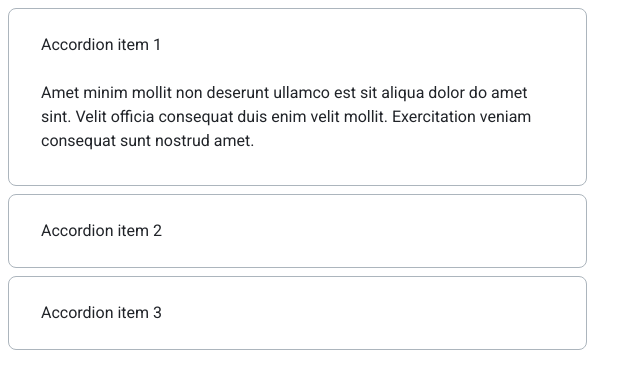
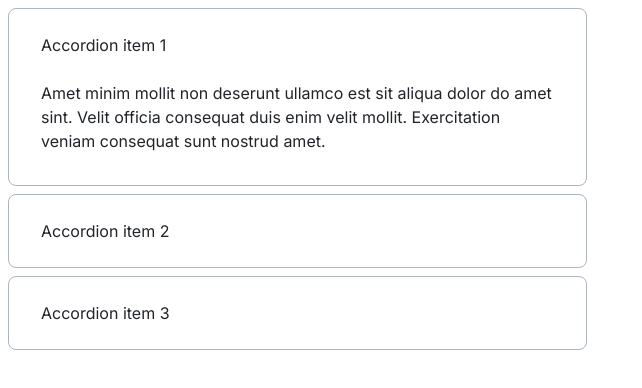
Before and after one commit to js-tasks-ru/htmlcss-20231027_ksanster, a website: page 03-lection1/02-accordion/index.html in a window 1280 px wide. Shown: the whole page, without its empty margins (0-642 px from the left). Drawn offline with Linux system fonts and the light colour scheme.

Commit message:
Fix styles of accordion

```diff
--- a/03-lection1/02-accordion/accordion.css
+++ b/03-lection1/02-accordion/accordion.css
@@ -1,7 +1,6 @@
 .accordion {
     color: var(--black);
-
-    font-family: Roboto;
+    font-family: Inter;
     font-size: 16px;
     font-style: normal;
     font-weight: 400;
@@ -12,7 +11,6 @@
     border: 1px solid var(--grey-3);
     border-radius: 8px;
     margin-bottom: 8px;
-    padding: 0;
 }
 
 .accordion__item:last-child {
--- a/03-lection1/02-accordion/index.html
+++ b/03-lection1/02-accordion/index.html
@@ -5,8 +5,7 @@
         <link rel="stylesheet" href="./accordion.css">
         <style>
             .wrapper {
-                width: 579px;
-                height: 328px;
+                max-width: 579px;
             }
         </style>
     </head>
--- a/assets/css/main.css
+++ b/assets/css/main.css
@@ -18,7 +18,3 @@
     --primary: var(--blue);
     --secondary: var(--purple);
 }
-
-* {
-    font-family: 'Roboto', sans-serif;
-}
--- a/assets/fonts/fonts.css
+++ b/assets/fonts/fonts.css
@@ -1 +1 @@
-@import url('https://fonts.googleapis.com/css2?family=Roboto:ital,wght@0,100;0,300;0,400;0,500;0,700;0,900;1,100;1,300;1,400;1,500;1,700;1,900&display=swap');
+@import url('https://fonts.googleapis.com/css2?family=Roboto:ital,wght@0,100;0,300;0,400;0,500;0,700;0,900;1,100;1,300;1,400;1,500;1,700;1,900&family=Inter:ital,wght@0,100;0,300;0,400;0,500;0,700;0,900;1,100;1,300;1,400;1,500;1,700;1,900&display=swap');
```
